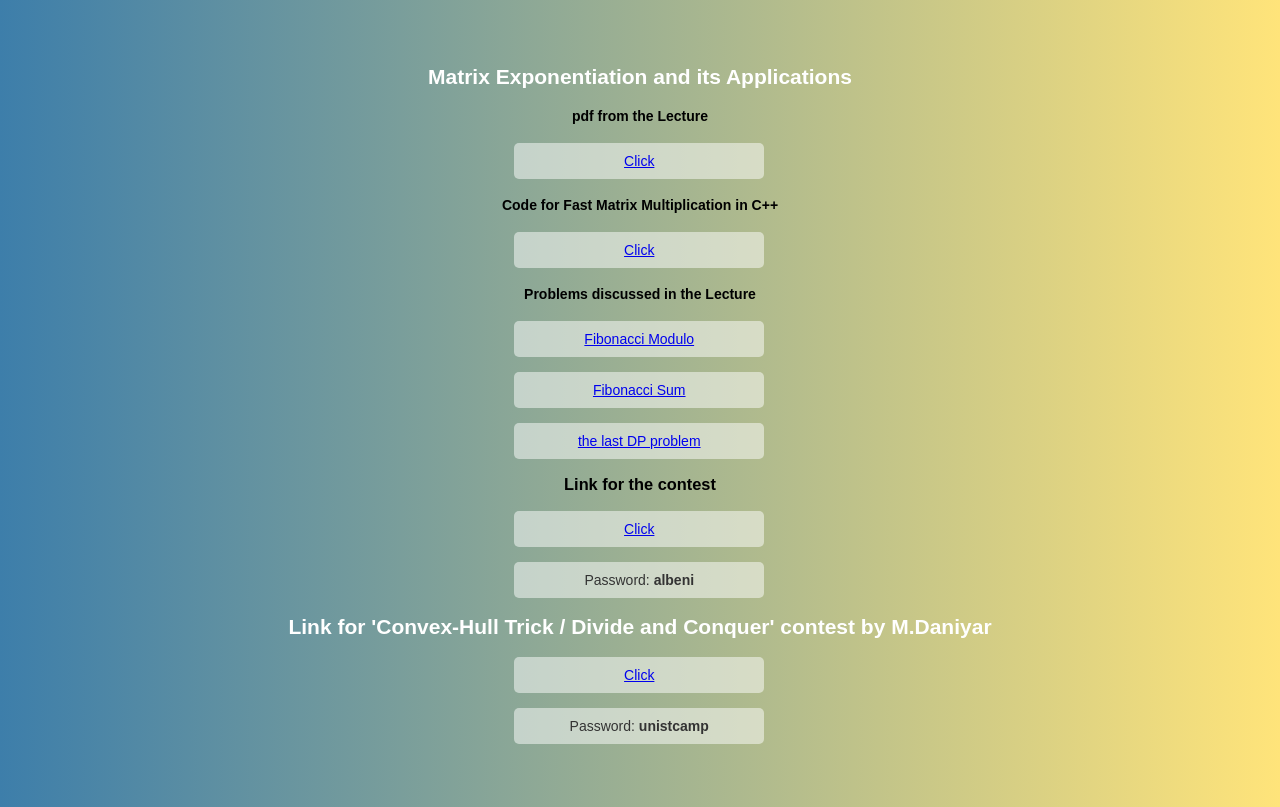
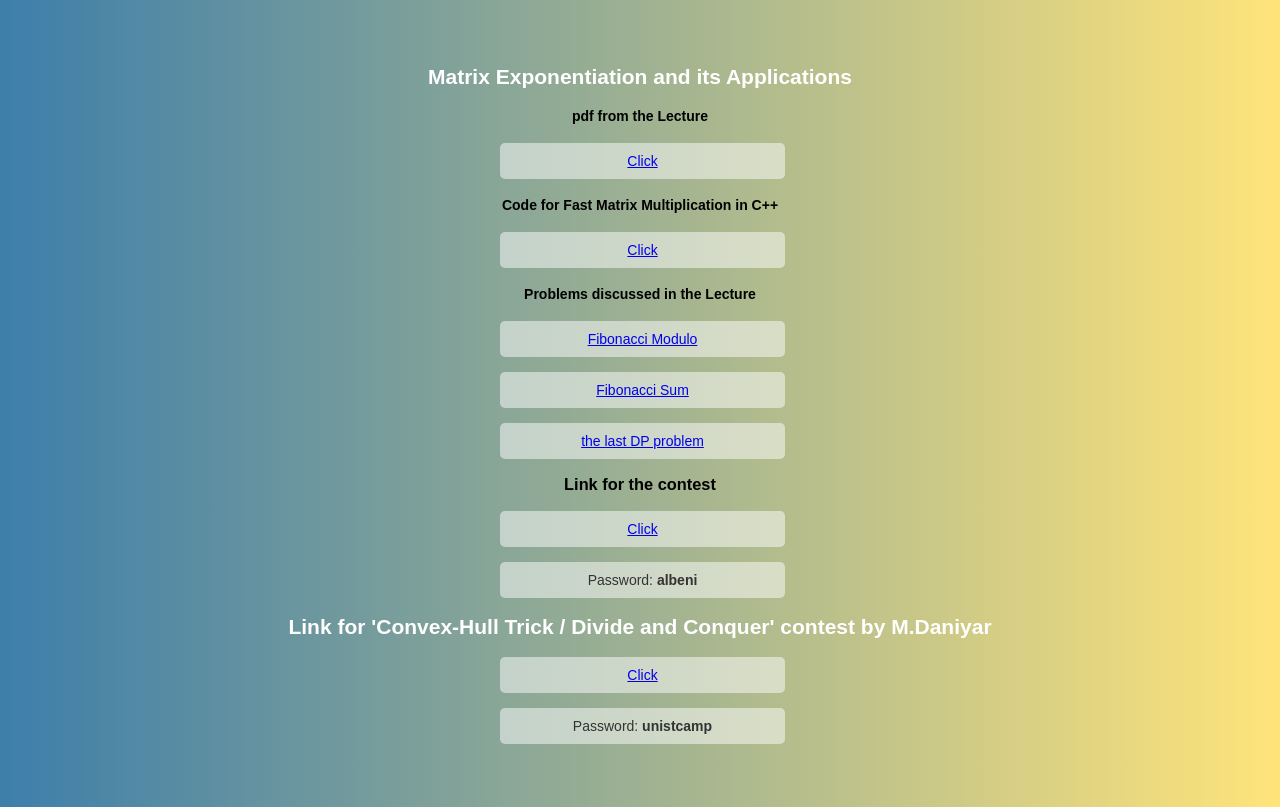
Before and after one commit to nurseiit/campunist, a plain HTML site: page docs/index.html in a window 1280 px wide. Drawn offline with Linux system fonts and the light colour scheme.

Commit message:
Css updated

```diff
--- a/docs/styles.css
+++ b/docs/styles.css
@@ -12,14 +12,15 @@ body {
 
 ul {
   list-style: none;
-  margin-left: 36%;
-  width: 250px;
+  margin: auto;
+  max-width: 250px;
 }
 ul li {
   color: #333;
   background-color: rgba(255,255,255,.5);
   padding: 10px;
   margin-bottom: 15px;
+  margin-left: -35px;
   border-radius: 5px;
   list-style: none;
 }
```
